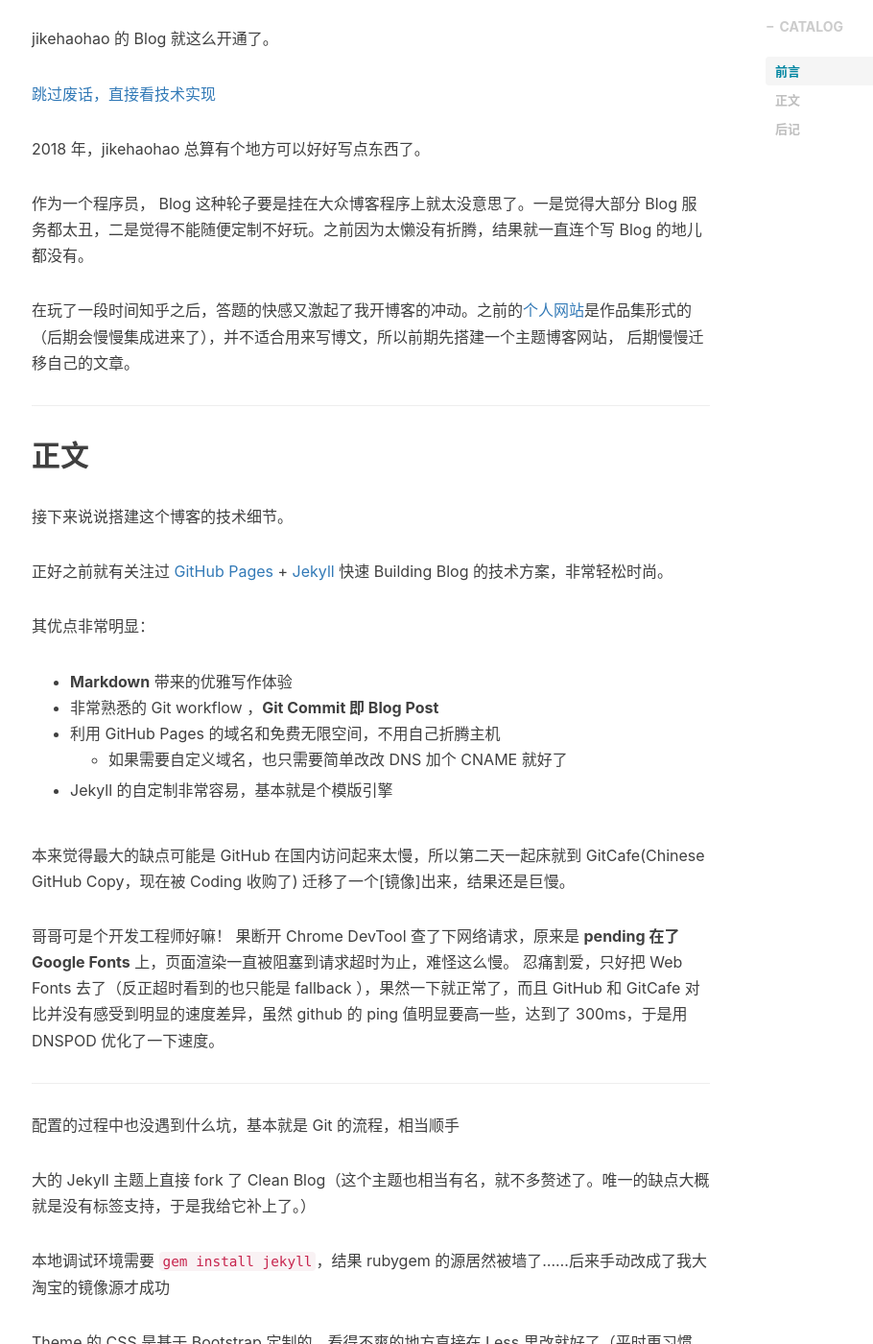
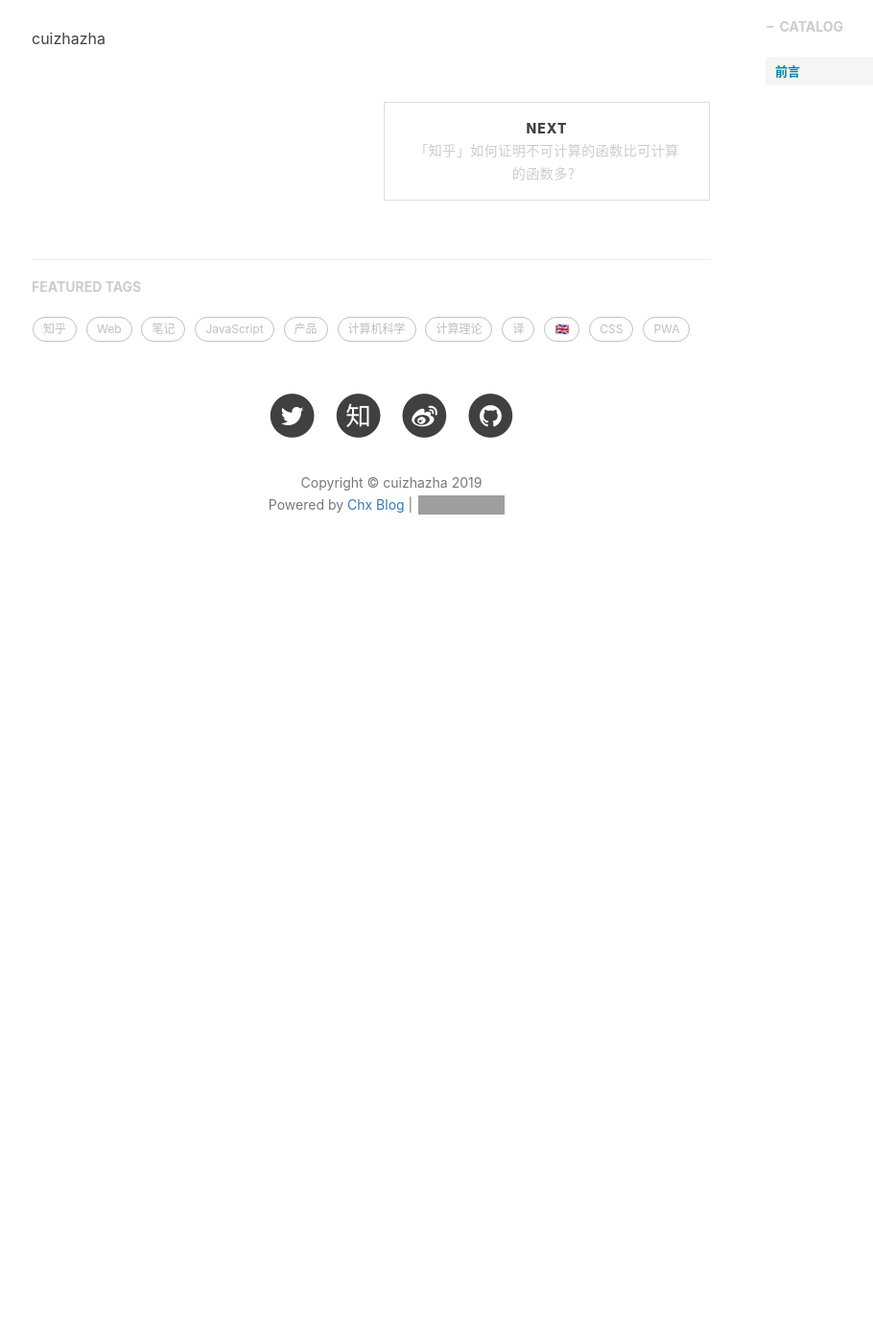
Before and after one commit to cuixuefeng/cuixuefeng.github.io, a Jekyll site: the page built from _posts/2018-11-08-hello-2018.markdown, in a window 1280 px wide and 1400 px high, scrolled down 683 px. Shown: the whole window at 96% size, without its empty margins (232-1142 px from the left). Built offline with Jekyll 4.4.1, drawn with Linux system fonts in a browser that asks for light colours; nearby versions of some CDN libraries; comment, search, counter and statistics services are not loaded; after the commit the page ends 1313 px from its top, so only the background shows below that; some of the changed text lies outside the part shown; grey boxes are pictures that could not be loaded.

Commit message:
Update 2018-11-08-hello-2018.markdown

```diff
--- a/_posts/2018-11-08-hello-2018.markdown
+++ b/_posts/2018-11-08-hello-2018.markdown
@@ -1,9 +1,9 @@
 ---
 layout:     post
-title:      "Hello 2018"
+title:      "Hello 2016"
 subtitle:   " \"Hello World, Hello Blog\""
-date:       2018-11-08 12:00:00
-author:     "jikehaohao"
+date:       2016-11-08 12:00:00
+author:     "cuizhazha"
 header-img: "img/post-bg-2015.jpg"
 catalog: true
 tags:
@@ -16,67 +16,4 @@
 
 ## 前言
 
-jikehaohao 的 Blog 就这么开通了。
-
-[跳过废话，直接看技术实现 ](#build)
-
-
-
-2018 年，jikehaohao 总算有个地方可以好好写点东西了。
-
-
-作为一个程序员， Blog 这种轮子要是挂在大众博客程序上就太没意思了。一是觉得大部分 Blog 服务都太丑，二是觉得不能随便定制不好玩。之前因为太懒没有折腾，结果就一直连个写 Blog 的地儿都没有。
-
-在玩了一段时间知乎之后，答题的快感又激起了我开博客的冲动。之前的[个人网站](http://www.cnblogs.com/haoxinchen/)是作品集形式的（后期会慢慢集成进来了），并不适合用来写博文，所以前期先搭建一个主题博客网站，
-后期慢慢迁移自己的文章。
-
-
-<p id = "build"></p>
----
-
-## 正文
-
-接下来说说搭建这个博客的技术细节。
-
-正好之前就有关注过 [GitHub Pages](https://pages.github.com/) + [Jekyll](http://jekyllrb.com/) 快速 Building Blog 的技术方案，非常轻松时尚。
-
-其优点非常明显：
-
-* **Markdown** 带来的优雅写作体验
-* 非常熟悉的 Git workflow ，**Git Commit 即 Blog Post**
-* 利用 GitHub Pages 的域名和免费无限空间，不用自己折腾主机
-	* 如果需要自定义域名，也只需要简单改改 DNS 加个 CNAME 就好了
-* Jekyll 的自定制非常容易，基本就是个模版引擎
-
-
-本来觉得最大的缺点可能是 GitHub 在国内访问起来太慢，所以第二天一起床就到 GitCafe(Chinese GitHub Copy，现在被 Coding 收购了) 迁移了一个[镜像]出来，结果还是巨慢。
-
-哥哥可是个开发工程师好嘛！ 果断开 Chrome DevTool 查了下网络请求，原来是 **pending 在了 Google Fonts** 上，页面渲染一直被阻塞到请求超时为止，难怪这么慢。
-忍痛割爱，只好把 Web Fonts 去了（反正超时看到的也只能是 fallback ），果然一下就正常了，而且 GitHub 和 GitCafe 对比并没有感受到明显的速度差异，虽然 github 的 ping 值明显要高一些，达到了 300ms，于是用 DNSPOD 优化了一下速度。
-
-
-
----
-
-配置的过程中也没遇到什么坑，基本就是 Git 的流程，相当顺手
-
-大的 Jekyll 主题上直接 fork 了 Clean Blog（这个主题也相当有名，就不多赘述了。唯一的缺点大概就是没有标签支持，于是我给它补上了。）
-
-本地调试环境需要 `gem install jekyll`，结果 rubygem 的源居然被墙了……后来手动改成了我大淘宝的镜像源才成功
-
-Theme 的 CSS 是基于 Bootstrap 定制的，看得不爽的地方直接在 Less 里改就好了（平时更习惯 SCSS 些），**不过其实我一直觉得 Bootstrap 在移动端的体验做得相当一般，与淘宝团队的 CSS 框架差多了……**所以为了体验，也补了不少 CSS 进去
-
-最后就进入了耗时反而最长的**做图、写字**阶段，也算是进入了**写博客**的正轨，因为是类似 Hack Day 的方式去搭这个站的，所以折腾折腾着大半夜就过去了。
-
-第二天考虑中文字体的渲染，fork 了 [Type is Beautiful](http://www.typeisbeautiful.com/) 的 `font` CSS，调整了字号，适配了 Win 的渣渲染，中英文混排效果好多了。
-
-
-## 后记
-
-回顾这个博客的诞生，纯粹是出于个人兴趣。在知乎相关问题上回答并获得一定的 star 后，我决定把这个博客主题当作一个小小的开源项目来维护。
-
-在经历 v1.0 - v1.5 的蜕变后，这个博客主题愈发完整，不但增加了诸多 UI 层的优化（opinionated）；在代码层面，更加丰富的配置项也使得这个主题拥有了更好的灵活性与可拓展性。而作为一个开源项目，我也积极的为其完善文档与解决 issue。
-
-如果你恰好逛到了这里，希望你也能喜欢这个博客主题。
-
-—— jikehaohao 后记于 2018.10.25
+cuizhazha
```
